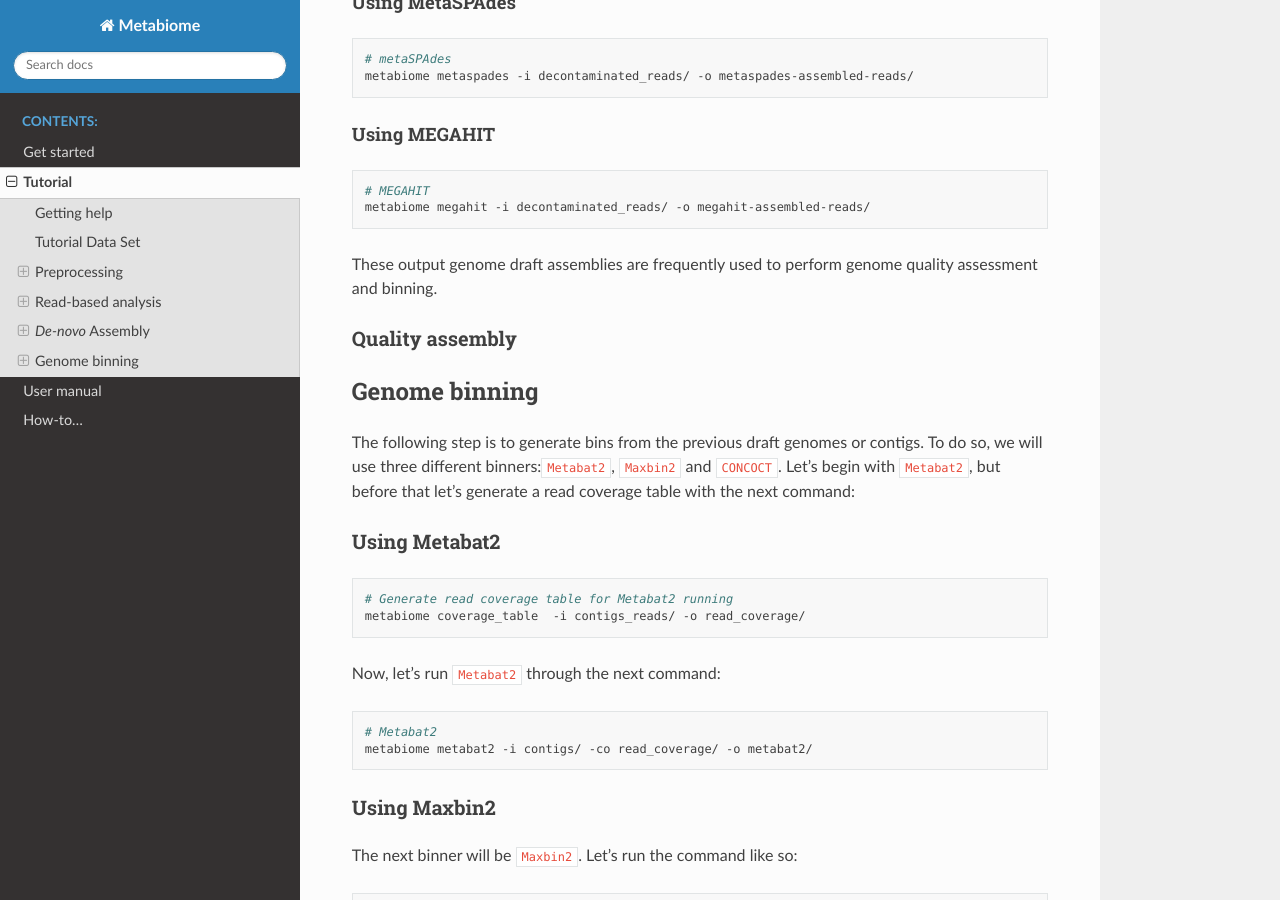
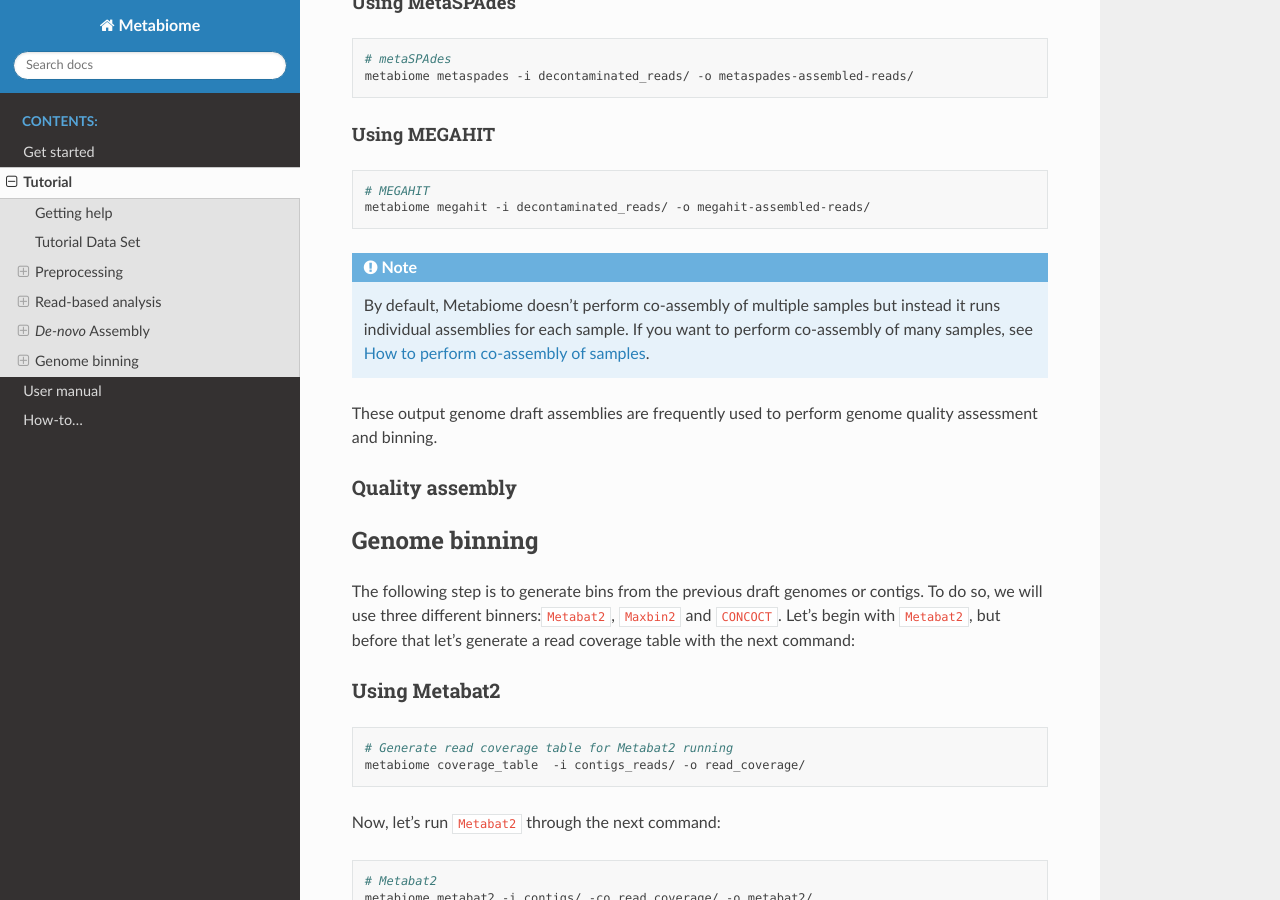
Before and after one commit to Nesper94/Metabiome, a Sphinx documentation site: the page built from documentation/source/tutorial.rst, in a window 1280 px wide and 900 px high, scrolled down 6101 px. Built offline with Sphinx 7.4.7 and the Read the Docs theme 2.0.0, drawn with Linux system fonts in a browser that asks for light colours.

Commit message:
Explain (again) that Metabiome doesn't perform co-assembly

```diff
--- a/documentation/source/tutorial.rst
+++ b/documentation/source/tutorial.rst
@@ -299,6 +299,13 @@ Using MEGAHIT
     # MEGAHIT
     metabiome megahit -i decontaminated_reads/ -o megahit-assembled-reads/
 
+.. note::
+
+    By default, Metabiome doesn't perform co-assembly of multiple samples but
+    instead it runs individual assemblies for each sample. If you want to
+    perform co-assembly of many samples, see :ref:`How to perform co-assembly of
+    samples <co-assembly>`.
+
 These output genome draft assemblies are frequently used to perform genome quality assessment
 and binning.
 
```
